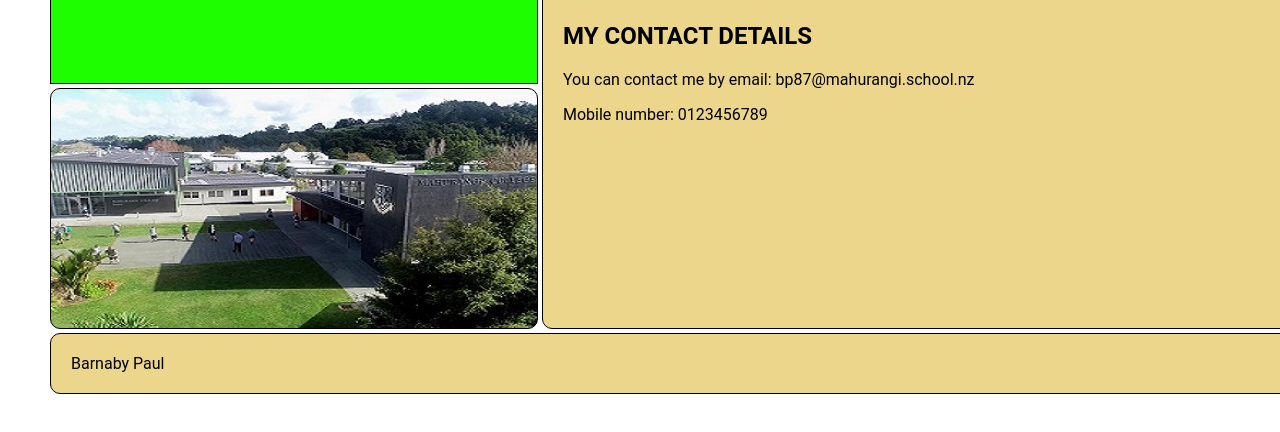
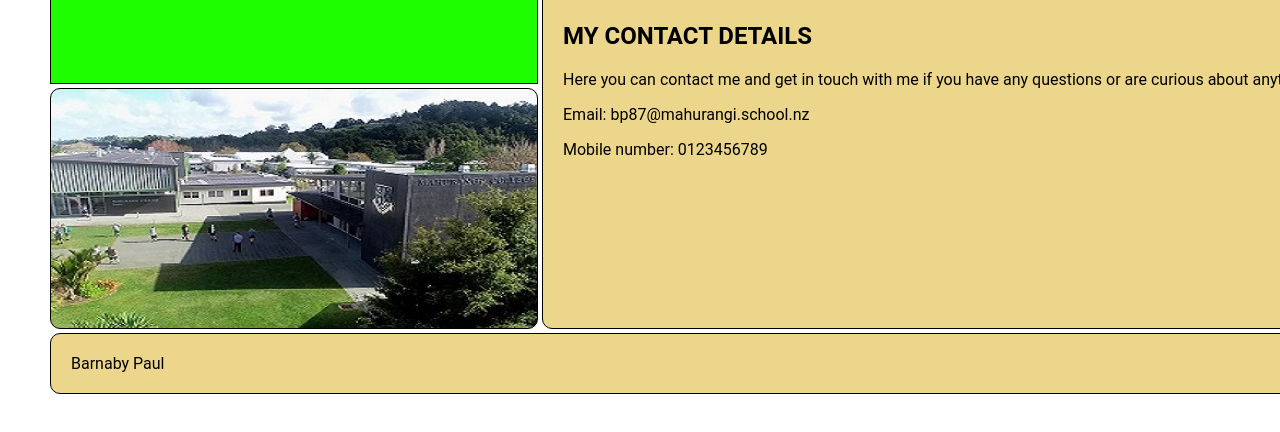
Before and after one commit to BarnabyPaul826/Level1, a plain HTML site: page contact.html in a window 1280 px wide. Shown: the part 314-746 px from the top of the page. Drawn offline with Linux system fonts and the light colour scheme.

Commit message:
I haven't changed much for this page but I have added some text.

```diff
--- a/contact.html
+++ b/contact.html
@@ -32,8 +32,13 @@
 
     <div class="box main">
     <h2> MY CONTACT DETAILS </h2>
+
     <p>
-      You can contact me by email: bp87@mahurangi.school.nz
+      Here you can contact me and get in touch with me if you have any questions or are curious about anything.
+    </p>
+
+    <p>
+    Email: bp87@mahurangi.school.nz
     </p>
 
     <p>
```
